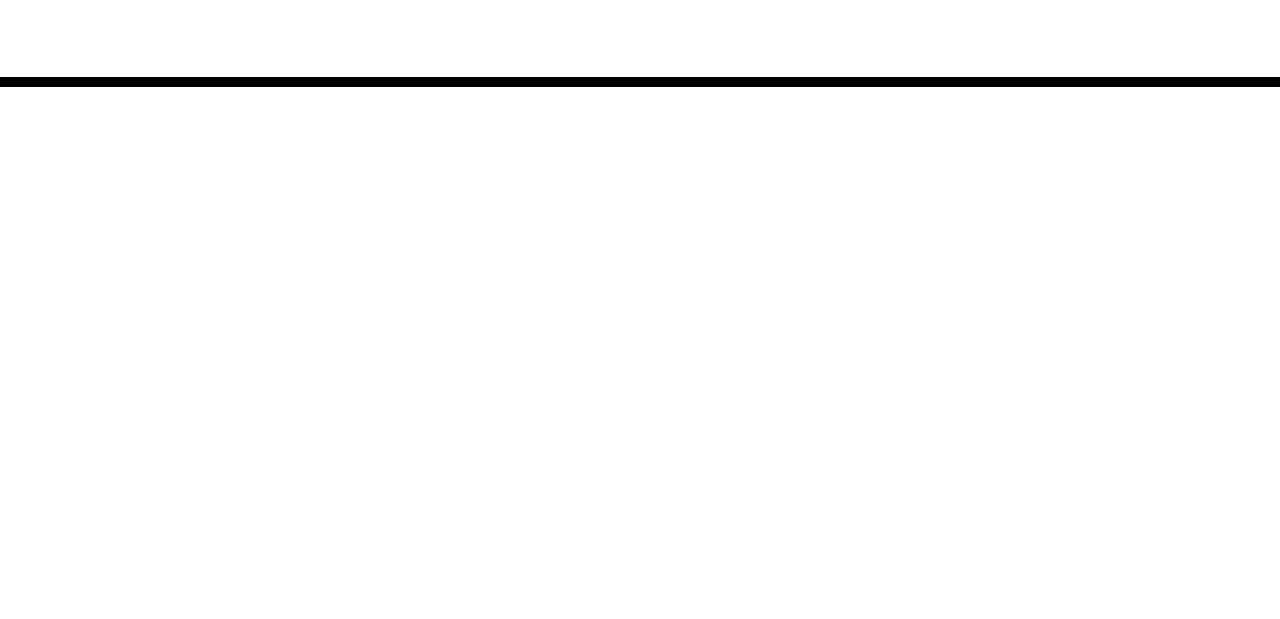
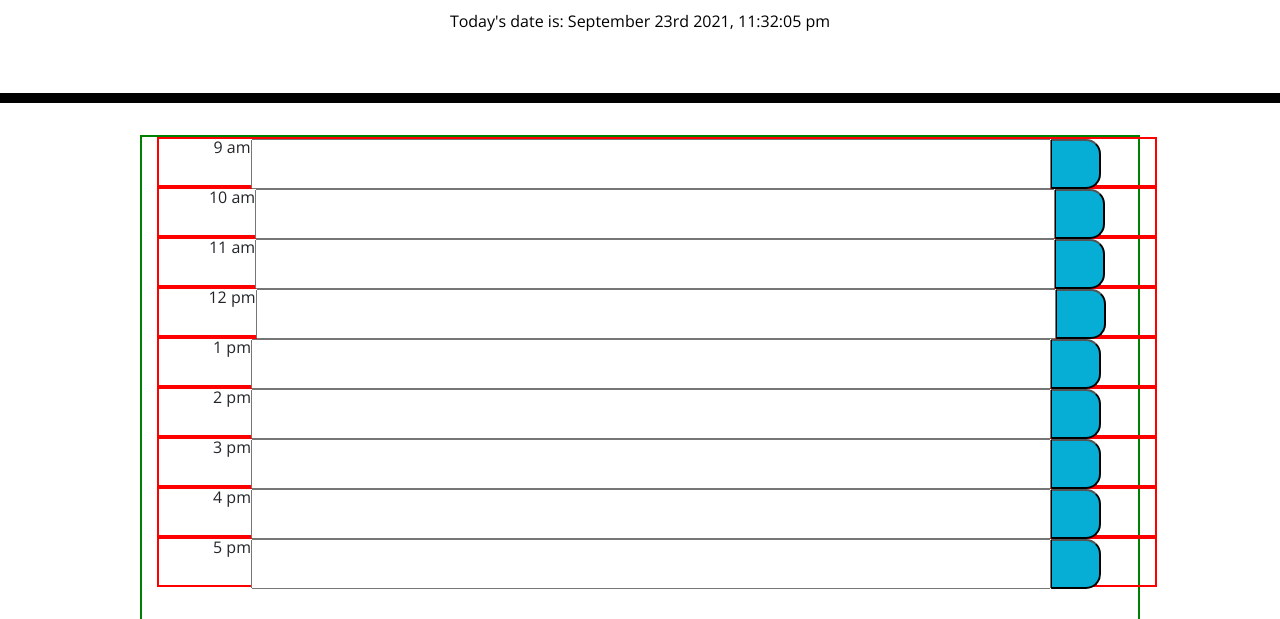
Before and after one commit to adamjflynn/workday-scheduler, a plain HTML site: page index.html in a window 1280 px wide. Shown: the part 181-800 px from the top of the page. Drawn offline with nearby package versions, Linux system fonts and the light colour scheme.

Commit message:
add timeblocks and css style

```diff
--- a/index.html
+++ b/index.html
@@ -27,12 +27,61 @@
       <h1 class="display-3">Work Day Scheduler</h1>
       <p class="lead">A simple calendar app for scheduling your work day</p>
       <p id="currentDay" class="lead"></p>
+      <div id="date"></div>
     </header>
     <div class="container">
       <!-- Timeblocks go here -->
+      <div class="timeblock" id="hour9">
+          <span>9 am</span>
+          <input>
+          <button class="saveBtn"></button>
+      </div>
+      <div class="timeblock" id="hour10">
+          <span>10 am</span>
+          <input>
+          <button class="saveBtn"></button>
+      </div>
+      <div class="timeblock" id="hour11">
+          <span>11 am</span>
+          <input>
+          <button class="saveBtn"></button>
+        </div>
+        <div class="timeblock" id="hour12">
+          <span>12 pm</span>
+          <input>
+          <button class="saveBtn"></button>
+        </div>
+        <div class="timeblock" id="hour1">
+          <span>1 pm</span>
+          <input>
+          <button class="saveBtn"></button>
+        </div>
+        <div class="timeblock" id="hour2">
+          <span>2 pm</span>
+          <input>
+          <button class="saveBtn"></button>
+        </div>
+        <div class="timeblock" id="hour3">
+          <span>3 pm</span>
+          <input>
+          <button class="saveBtn"></button>
+        </div>
+        <div class="timeblock" id="hour4">
+          <span>4 pm</span>
+          <input>
+          <button class="saveBtn"></button>
+        </div>
+        <div class="timeblock" id="hour5">
+          <span>5 pm</span>
+          <input>
+          <button class="saveBtn"></button>
+        </div>
+      </div>
+      </div>
     </div>
 
     <script src="https://code.jquery.com/jquery-3.4.1.min.js"></script>
     <script src="https://cdnjs.cloudflare.com/ajax/libs/moment.js/2.24.0/moment.min.js"></script>
+    <script src="script.js"></script>
   </body>
 </html>
--- a/script.js
+++ b/script.js
@@ -0,0 +1,15 @@
+//load today's date//
+
+const date = document.getElementById('date');
+
+function updateTime() {
+    const now = moment().format('MMMM Do YYYY, h:mm:ss a');;
+   // const humanReadable = now.format('LL');
+
+    date.textContent = "Today's date is: " + now;
+};
+
+setInterval(updateTime, 1000);
+
+
+//make divs editable//
--- a/style.css
+++ b/style.css
@@ -58,6 +58,8 @@ body {
   }
 
   .saveBtn {
+    width: 50px;
+    height: 50px;
     border-left: 1px solid black;
     border-top-right-radius: 15px;
     border-bottom-right-radius: 15px;
@@ -69,3 +71,19 @@ body {
     font-size: 20px;
     transition: all .3s ease-in-out;
   }
+  .container {
+      height: 1000px;
+      width: 1000px;
+      border: 2px solid green;
+  }
+  .timeblock {
+      display: flex;
+      justify-content: center;
+      border: 2px solid red;
+      height: 50px;
+      width: 1000px;
+  }
+  input {
+      height: 50px;
+      width: 800px;
+  }
```
